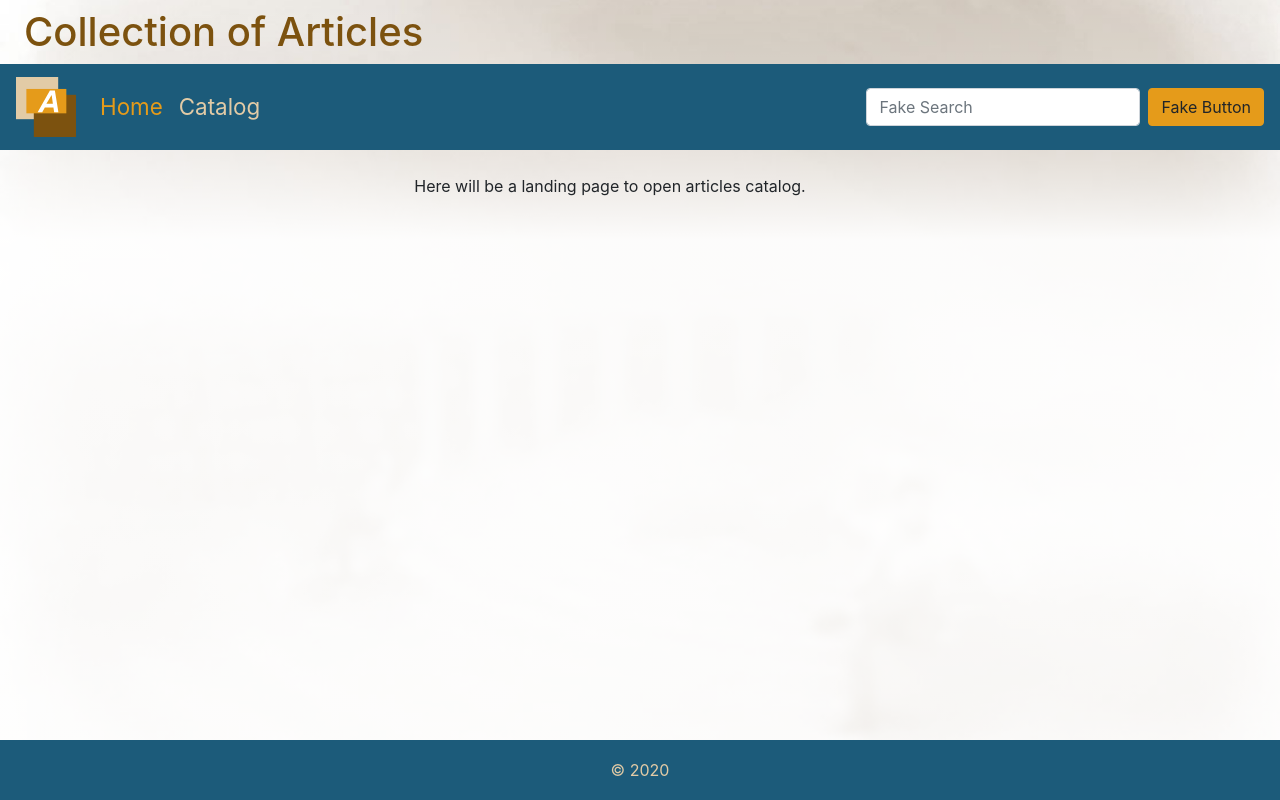
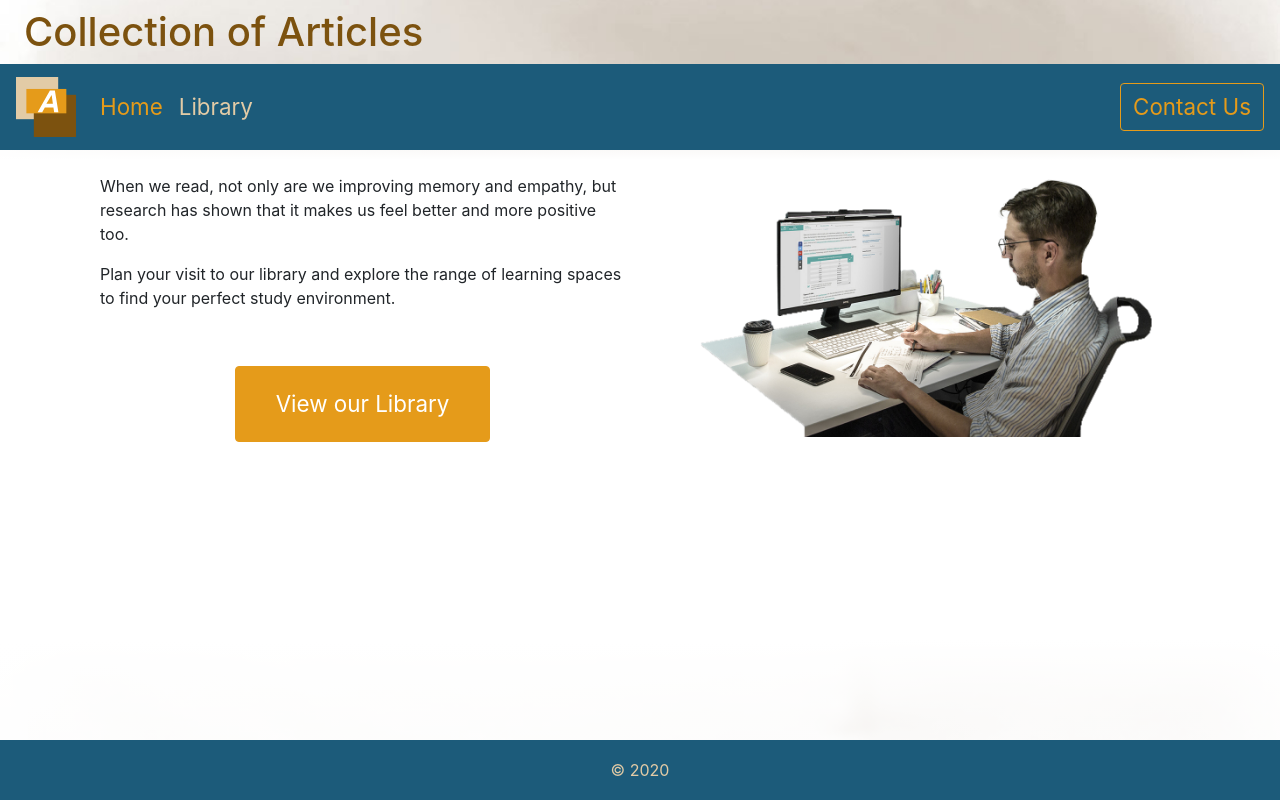
Before and after one commit to andevadm/articles-collection, a Gatsby site: page / in a window 1280 px wide. Built offline with nearby package versions, Linux system fonts and the light colour scheme; Gatsby itself is replaced by a stand-in of ours.

Commit message:
HomePage is done

```diff
--- /dev/null
+++ b/src/components/landing.js
@@ -0,0 +1,25 @@
+import React from "react"
+import { Link } from "gatsby"
+import { Row, Col, Container } from "react-bootstrap"
+
+export default function Landing({ invitation, linkText, linkHref, image }) {
+
+   		return(
+    	<Container fluid>
+      		<Row>
+        		<Col md={{ order: 'last' }}>
+        			<div className="landing-image-container">
+        				<img src={ image } alt="Reader" className="w-100 mb-4" />
+        			</div>
+        		</Col>
+        		<Col md={{ order: 'first' }} className="text-center">
+        			<div className="landing-invitation" dangerouslySetInnerHTML={{ __html: invitation }} />
+        			<Link to={linkHref} className="landing-button link-no-style btn btn-primary" >
+      					{ linkText }
+    				</Link>
+        		</Col>
+      		</Row>
+    	</Container>
+    	)
+
+}
--- a/src/components/layout.js
+++ b/src/components/layout.js
@@ -25,8 +25,6 @@ export default function Layout({ children, pageInfo }) {
     `
   );
 
-  console.log(layoutBackground);
-
   return (
 
       <Container fluid className="layout-container px-0" style={{ background: `no-repeat center/cover url(${layoutBackground})` }} >
@@ -41,9 +39,9 @@ export default function Layout({ children, pageInfo }) {
 
           <Navbar pageInfo={pageInfo} />
 
-          <Row noGutters>
+          <Row noGutters className="py-4">
             <Col>
-              <Container className="children-container m-4">
+              <Container className="children-container">
                 <main>{children}</main>
               </Container>
             </Col>
--- a/src/components/navBar.js
+++ b/src/components/navBar.js
@@ -2,7 +2,7 @@ import React from "react"
 import { Link } from "gatsby"
 import logo from "../images/site-logo.svg"
 
-import { Navbar, Nav, Form, FormControl, Button } from "react-bootstrap"
+import { Navbar, Nav } from "react-bootstrap"
 
 export default function HeaderNavbar({ pageInfo }) {
 
@@ -21,7 +21,7 @@ export default function HeaderNavbar({ pageInfo }) {
 
         <Navbar.Toggle aria-controls="basic-navbar-nav" />
 
-        <Navbar.Collapse id="responsive-navbar-nav">
+        <Navbar.Collapse id="basic-navbar-nav">
 
           <Nav className="mr-auto" activeKey={pageInfo && pageInfo.pageName}>
             <Link to="/" className="link-no-style">
@@ -29,24 +29,17 @@ export default function HeaderNavbar({ pageInfo }) {
                 Home
               </Nav.Link>
             </Link>
-            <Link to="/catalog" className="link-no-style">
-              <Nav.Link as="span" eventKey="catalog">
-                Catalog
+            <Link to="/library" className="link-no-style">
+              <Nav.Link as="span" eventKey="library">
+                Library
               </Nav.Link>
             </Link>
           </Nav>
 
           <Nav className="ml-auto">
-            <Form inline onSubmit={e => e.preventDefault()}>
-              <Form.Group>
-                <FormControl
-                  type="text"
-                  placeholder="Fake Search"
-                  className="mr-2"
-                />
-              </Form.Group>
-              <Button>Fake Button</Button>
-            </Form>
+            <Link to="/" className="navbar-button link-no-style btn btn-outline-primary">
+              Contact Us
+            </Link>
           </Nav>
 
         </Navbar.Collapse>
--- a/src/pages/index.js
+++ b/src/pages/index.js
@@ -1,27 +1,30 @@
 // index.js
 
 import React from "react"
-import { Row, Col, Container } from "react-bootstrap"
 
 import Layout from "../components/layout"
 import SEO from "../components/seo"
+import Landing from "../components/landing"
+import imgReader from "../images/reading_man.png"
 
 export default function HomePage() {
+
+  const landingInvitation = `
+      <p>
+        When we read, not only are we improving memory and empathy, but research has shown that it makes us feel better and more positive too.
+      </p>
+      <p>
+        Plan your visit to our library and explore the range of learning spaces to find your perfect study environment.
+      </p>
+    `;
+
+  const landingText = 'View our Library';
+  const landingLink = '/library';
 
   return (
   <Layout pageInfo={{ pageName: "index" }}>
     <SEO title="Home" keywords={[`articles`]} />
-
-    <Container className="text-center m-3 p=3">
-      <Row>
-        <Col>
-          <p>
-            Here will be a landing page to open articles catalog.
-          </p>
-        </Col>
-      </Row>
-    </Container>
-
+    <Landing invitation={landingInvitation} linkText={landingText} linkHref={landingLink} image={imgReader} />
   </Layout>
   )
 }
--- a/src/styles/_header.scss
+++ b/src/styles/_header.scss
@@ -2,5 +2,8 @@
 	a {
 		text-decoration: none;
 		color: $primary-dark;
+		&:hover {
+			opacity: .8;
+		}
 	}
 }
--- /dev/null
+++ b/src/styles/_landing.scss
@@ -0,0 +1,14 @@
+.landing-invitation {
+	text-align: left;
+}
+
+.landing-button {
+	font-size: $menu-font-size;
+	color: white;
+	padding: 20px 40px;
+	margin: 40px 0;
+}
+
+.landing-image-container {
+
+}
--- a/src/styles/_layout.scss
+++ b/src/styles/_layout.scss
@@ -7,7 +7,7 @@
 .content-container {
   min-height: 100vh;
   padding-bottom: 60px;
-  background-image: linear-gradient(transparent 0%, 20%, #FFFFFFEE 30%, 80%, #FFFFFFCC 100%);
+  background-image: linear-gradient(transparent, transparent 10%, #FFFFFF 20%, #FFFFFF 80%, #FFFFFFCC);
 }
 
 .children-container {
--- a/src/styles/_navbar.scss
+++ b/src/styles/_navbar.scss
@@ -7,19 +7,28 @@
   position: sticky;
   top: 0;
   z-index: 100;
-  font-size: 1.4rem;
+  font-size: $menu-font-size;
+
+  .navbar-logo {
+    display: inline-block;
+    height: 60px;
+  }
 
   .navbar-nav .nav-link {
   	color: $primary-light;
   	border-radius: 5px;
-  }
-
-  .navbar-nav .nav-link:hover {
-  	background-image: linear-gradient($primary-light, transparent, $primary-light);
+    &:hover {
+      color: #EDEDED;
+  	 //background-image: linear-gradient($primary-light, transparent, $primary-light);
+    }
   }
 
   .navbar-nav .nav-link.active {
   	color: $primary-saturated;
+  }
+
+  .navbar-button {
+    font-size: $menu-font-size;
   }
 
   .navbar-toggler {
@@ -27,8 +36,3 @@
   }
 
 }
-
-.navbar-logo {
-	display: inline-block;
-	height: 60px;
-}
--- a/src/styles/_variables.scss
+++ b/src/styles/_variables.scss
@@ -17,3 +17,6 @@ $theme-colors: (
   "secondary-dark": $secondary-dark,
   "secondary-light": $secondary-light
 );
+
+// Custom fonts and font-sizes
+$menu-font-size: 1.4rem;
--- a/src/styles/style.scss
+++ b/src/styles/style.scss
@@ -6,3 +6,4 @@
 @import "header";
 @import "navbar";
 @import "footer";
+@import "landing";
```
Also changed, not shown: src/pages/library.js (renamed from src/pages/catalog.js, +4 -4 lines).
